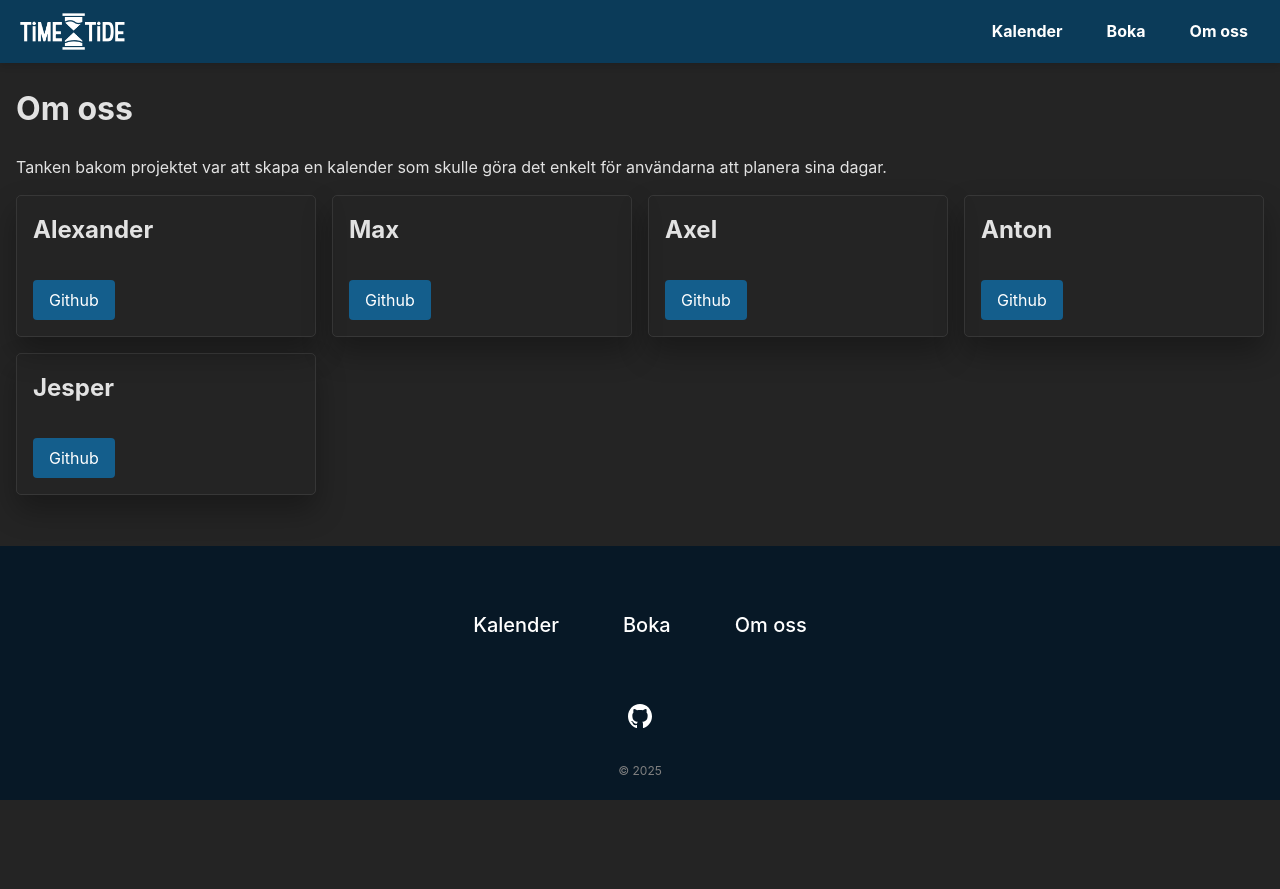
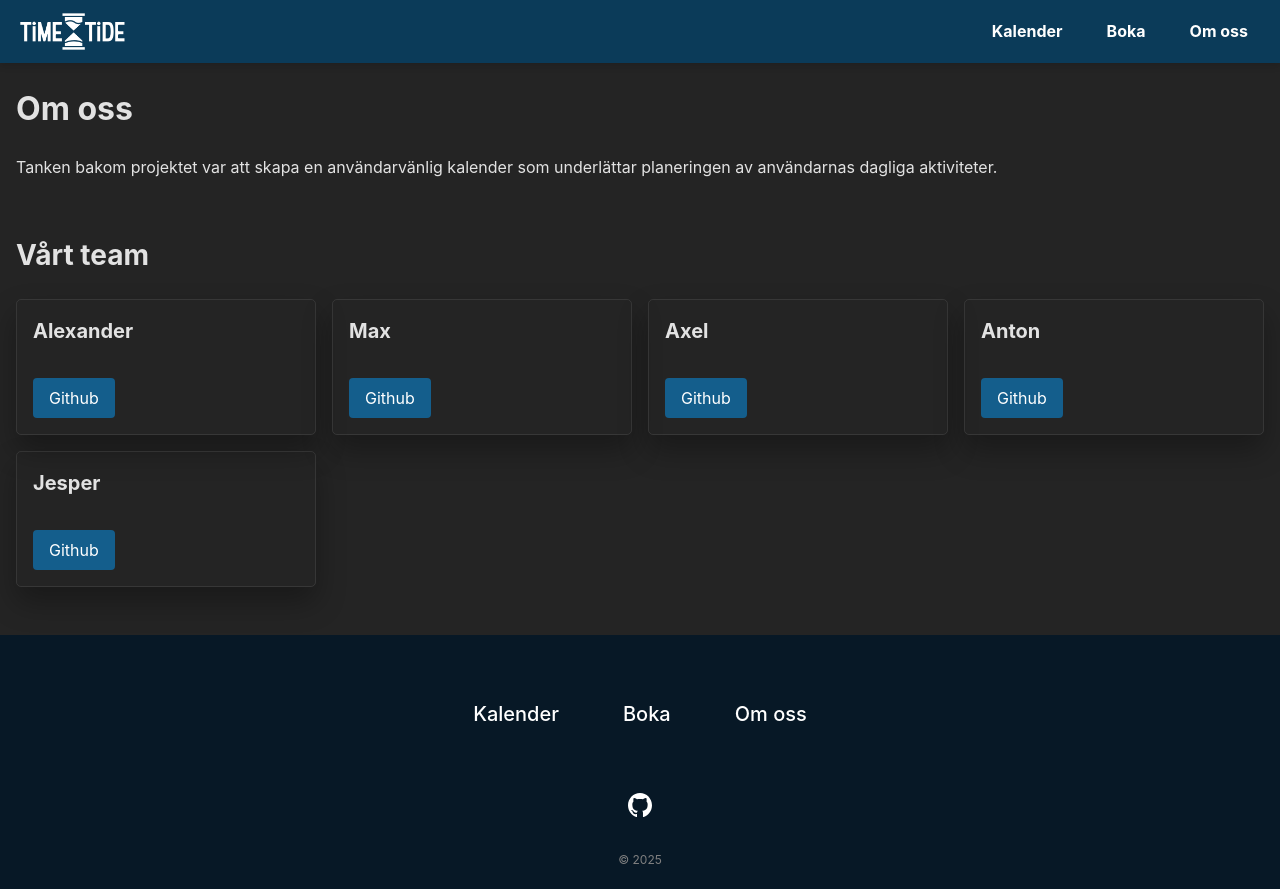
Before and after one commit to Sternax/Team3_Kalender, a Vue app: page /about in a window 1280 px wide. Before the commit the page ends 800 px from the top, so only its background shows below. Built offline with nearby package versions, Linux system fonts and the light colour scheme.

Commit message:
La till rubrik "Vårt team"

```diff
--- a/src/views/About.vue
+++ b/src/views/About.vue
@@ -1,35 +1,46 @@
 <template>
     <h1>Om oss</h1>
     <p>
-        Tanken bakom projektet var att skapa en kalender som skulle göra det
-        enkelt för användarna att planera sina dagar.
+        Tanken bakom projektet var att skapa en användarvänlig kalender som
+        underlättar planeringen av användarnas dagliga aktiviteter.
     </p>
-    <section class="team">
+    <section>
+        <h2>Vårt team</h2>
+        <div class="team">
             <div class="card">
-            <h2>Alexander</h2>
+                <h3>Alexander</h3>
                 <a href="">Github</a>
             </div>
             <div class="card">
-            <h2>Max</h2>
+                <h3>Max</h3>
                 <a href="">Github</a>
             </div>
             <div class="card">
-            <h2>Axel</h2>
+                <h3>Axel</h3>
                 <a href="">Github</a>
             </div>
             <div class="card">
-            <h2>Anton</h2>
+                <h3>Anton</h3>
                 <a href="">Github</a>
             </div>
             <div class="card">
-            <h2>Jesper</h2>
+                <h3>Jesper</h3>
                 <a href="">Github</a>
+            </div>
         </div>
     </section>
 </template>
 
 <style scoped>
-section.team {
+section {
+    padding: 1rem 0;
+}
+
+h2 {
+    font-size: 1.75rem;
+}
+
+.team {
     display: grid;
     grid-template-columns: repeat(auto-fill, minmax(300px, 1fr));
     gap: 1rem;
@@ -42,8 +53,9 @@ section.team {
     box-shadow: 0 15px 30px rgba(0, 0, 0, 0.3);
 }
 
-h2 {
+h3 {
     margin: 0;
+    font-size: 1.25rem;
 }
 
 a {
```
Lines whose indentation alone changed are shown as unchanged.
